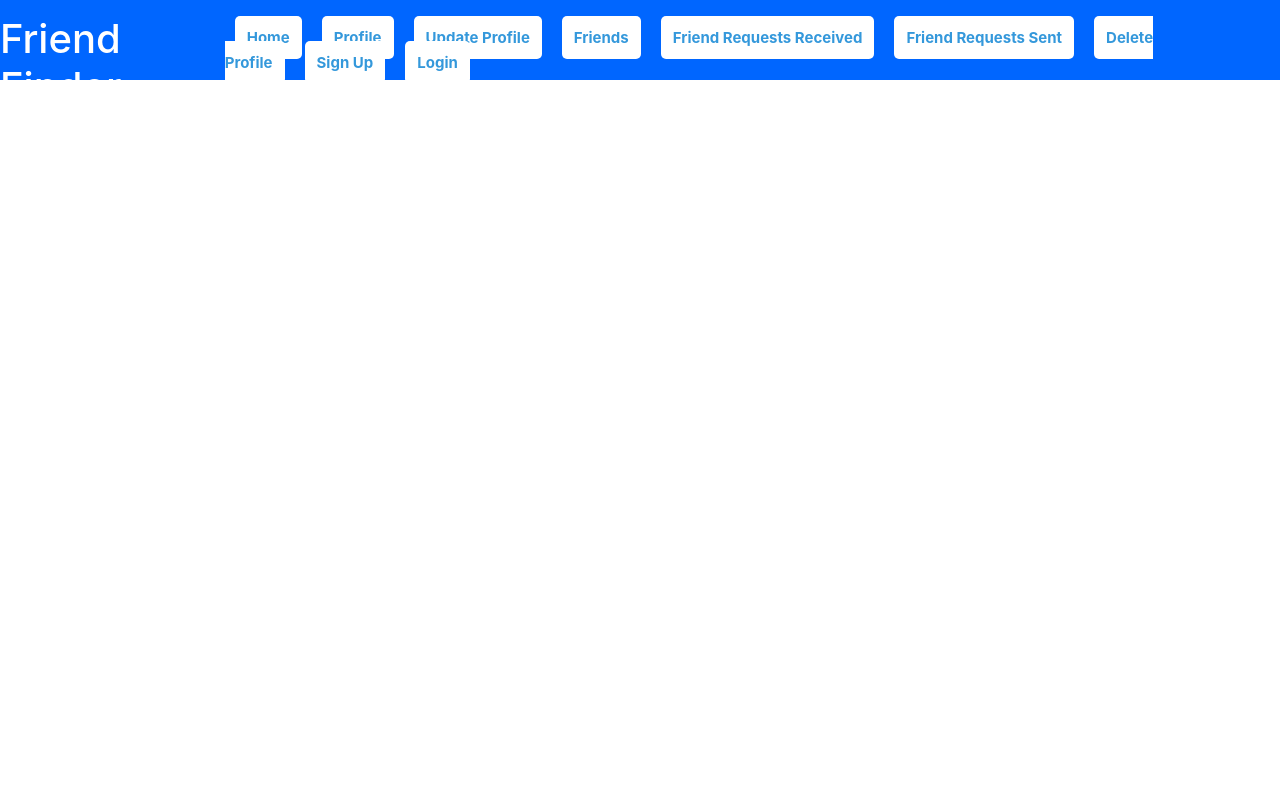
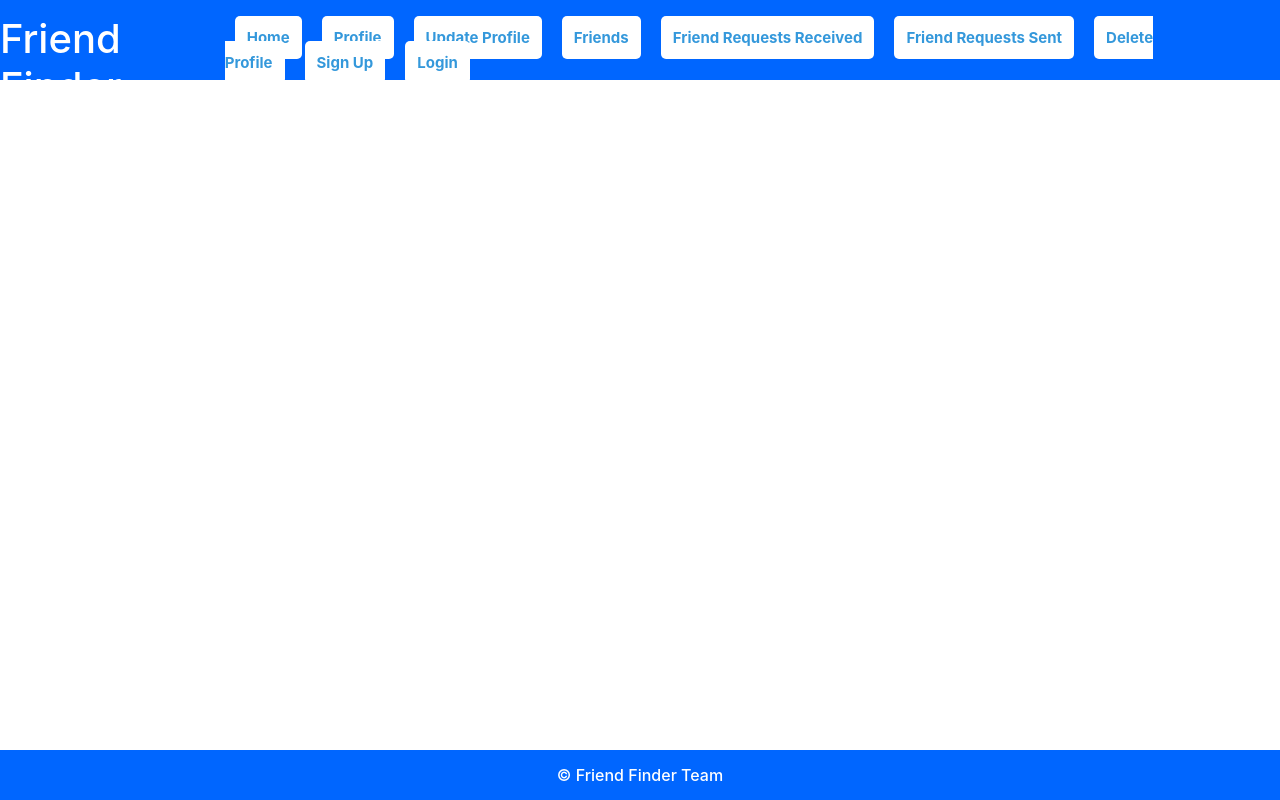
Before and after one commit to Find-Friends/front-end, a React (Create React App) app in the folder friend-finder/: page / in a window 1280 px wide. Built offline with nearby package versions, Linux system fonts and the light colour scheme.

Commit message:
Added footer

```diff
--- a/friend-finder/src/App.js
+++ b/friend-finder/src/App.js
@@ -13,6 +13,7 @@ import FindFriends from "./components/FindFriends";
 import FriendRequest from "./components/FriendRequest";
 import Friends from "./components/Friends";
 import FriendRequestSent from "./components/FriendRequestSent";
+import Footer from "./components/Footer";
 
 function App() {
   return (
@@ -30,6 +31,7 @@ function App() {
       <PrivateRoute path="/friend-request/:id" component={FriendRequest} />
       <PrivateRoute path="/friend-request-sent/:id" component={FriendRequestSent} />
       <PrivateRoute path="/friends/:id" component={Friends} />
+      <Route path='/' component={Footer} />
     </div>
   );
 }
--- /dev/null
+++ b/friend-finder/src/components/Footer.css
@@ -0,0 +1,10 @@
+.footer {
+  background:#0066FF;
+  color: white;
+  text-align: center;
+  position: fixed;
+  bottom: 0;
+  width: 100%;
+  height: 50px;
+  padding-top: 16px
+}
--- /dev/null
+++ b/friend-finder/src/components/Footer.js
@@ -0,0 +1,14 @@
+import React from 'react';
+
+import './Footer.css';
+
+const Footer = () => {
+  return (
+    <div className='footer'>
+    <h6>&copy; Friend Finder Team</h6>
+    </div>
+
+  )
+}
+
+export default Footer;
```
